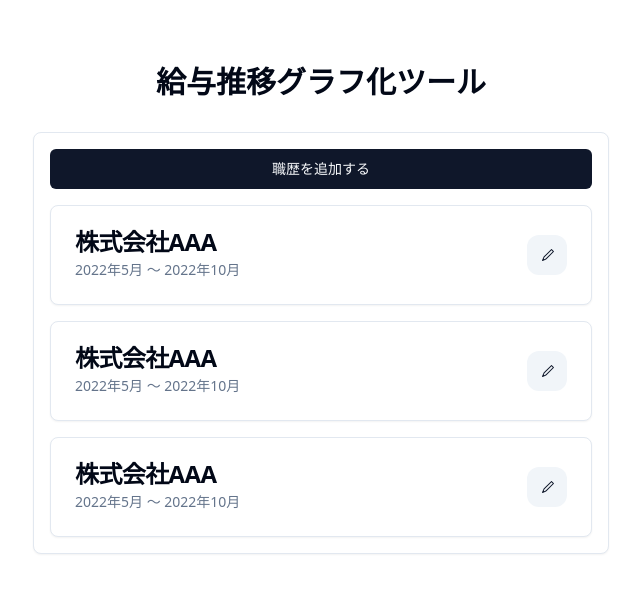
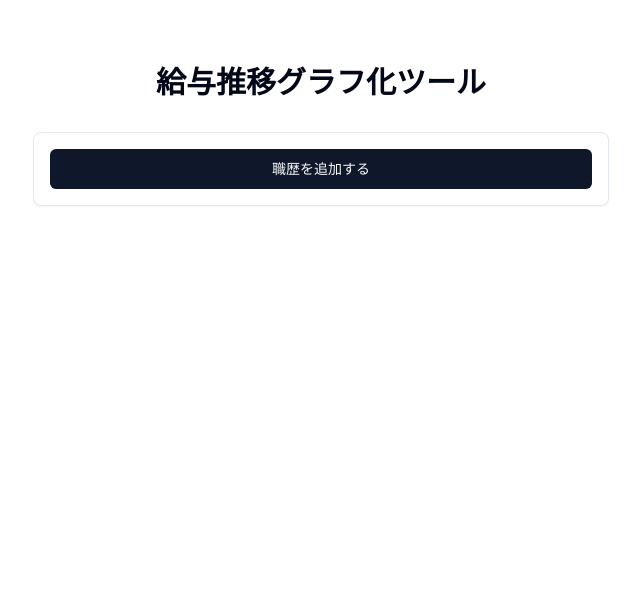
Before and after one commit to money-flows/salary-flows-lite, a React (Vite) app: page / in a window 1280 px wide. Shown: the top 592 px of the page, without its empty margins (319-959 px from the left). Built offline with nearby package versions, Linux system fonts and the light colour scheme.

Commit message:
feat: implement add career function

```diff
--- a/src/App.tsx
+++ b/src/App.tsx
@@ -7,8 +7,10 @@ import {
   useNewCareerDialog,
 } from "@/components/career-dialog";
 import { Card } from "./components/ui/card";
+import { useCareers } from "./hooks/use-careers";
 
 function App() {
+  const { careers } = useCareers();
   const { onOpen: onNewCareerDialogOpen } = useNewCareerDialog();
   const { onOpen: onEditCareerDialogOpen } = useEditCareerDialog();
 
@@ -21,26 +23,13 @@ function App() {
           職歴を追加する
         </Button>
 
-        <CareerCard
-          companyName="株式会社AAA"
-          startMonth="2022年5月"
-          endMonth="2022年10月"
-          onEdit={onEditCareerDialogOpen}
-        />
-
-        <CareerCard
-          companyName="株式会社AAA"
-          startMonth="2022年5月"
-          endMonth="2022年10月"
-          onEdit={onEditCareerDialogOpen}
-        />
-
-        <CareerCard
-          companyName="株式会社AAA"
-          startMonth="2022年5月"
-          endMonth="2022年10月"
-          onEdit={onEditCareerDialogOpen}
-        />
+        {careers.map((career, index) => (
+          <CareerCard
+            key={index}
+            career={career}
+            onEdit={onEditCareerDialogOpen}
+          />
+        ))}
       </Card>
 
       <NewCareerDialog />
--- a/src/components/career-card.tsx
+++ b/src/components/career-card.tsx
@@ -1,32 +1,26 @@
 import { Button } from "@/components/ui/button";
 import { Card } from "@/components/ui/card";
+import { Career } from "@/types/career";
 import { Pencil1Icon } from "@radix-ui/react-icons";
 
 interface CareerCardProps {
-  companyName: string;
-  startMonth: string;
-  endMonth: string;
+  career: Career;
   onEdit: () => void;
 }
 
-export function CareerCard({
-  companyName,
-  startMonth,
-  endMonth,
-  onEdit,
-}: CareerCardProps) {
+export function CareerCard({ career, onEdit }: CareerCardProps) {
   return (
-    <Card className="flex items-center justify-between p-6">
+    <Card className="flex items-center justify-between p-6 gap-2">
       <div className="space-y-1.5">
-        <h3 className="text-2xl font-semibold leading-none tracking-tight">
-          {companyName}
+        <h3 className="text-xl font-semibold tracking-tight">
+          {career.companyName}
         </h3>
         <div className="text-muted-foreground text-sm">
-          {`${startMonth} 〜 ${endMonth}`}
+          {`${career.startYear}年${career.startMonth}月 〜 ${career.endYear}年${career.endMonth}月`}
         </div>
       </div>
       <Button
-        className="rounded-xl"
+        className="rounded-xl shrink-0"
         variant="secondary"
         size="icon"
         onClick={onEdit}
--- a/src/components/career-dialog/components/base-career-dialog/base-career-dialog-form.tsx
+++ b/src/components/career-dialog/components/base-career-dialog/base-career-dialog-form.tsx
@@ -6,12 +6,15 @@ import { Period } from "./period";
 import { formSchema, FormSchema, TransformedFormSchema } from "./form-schema";
 import { CompanyName } from "./company-name";
 import { SalaryTable } from "./salary-table";
+import { useCareers } from "@/hooks/use-careers";
 
 interface BaseCareerDialogFormProps {
   onClose: () => void;
 }
 
 export function BaseCareerDialogForm({ onClose }: BaseCareerDialogFormProps) {
+  const { addCareer } = useCareers();
+
   const form = useForm<FormSchema, any, TransformedFormSchema>({
     resolver: zodResolver(formSchema),
     defaultValues: {
@@ -31,7 +34,17 @@ export function BaseCareerDialogForm({ onClose }: BaseCareerDialogFormProps) {
   });
 
   const onSubmit: SubmitHandler<TransformedFormSchema> = (data) => {
-    console.log(data);
+    addCareer({
+      companyName: data.companyName,
+      startYear: data.startYear,
+      startMonth: data.startMonth,
+      endYear: data.validEndYear,
+      endMonth: data.validEndMonth,
+      salaries: data.salaries.map((salary) => ({
+        gross: salary.gross,
+        net: salary.net,
+      })),
+    });
     onClose();
   };
 
--- /dev/null
+++ b/src/hooks/use-careers.ts
@@ -0,0 +1,13 @@
+import { Career } from "@/types/career";
+import { create } from "zustand";
+
+interface CareersStore {
+  careers: Career[];
+  addCareer: (career: Career) => void;
+}
+
+export const useCareers = create<CareersStore>((set) => ({
+  careers: [],
+  addCareer: (career) =>
+    set((state) => ({ careers: [...state.careers, career] })),
+}));
--- /dev/null
+++ b/src/types/career.ts
@@ -0,0 +1,13 @@
+interface Salary {
+  gross: number;
+  net: number;
+}
+
+export interface Career {
+  companyName: string;
+  startYear: number;
+  startMonth: number;
+  endYear: number;
+  endMonth: number;
+  salaries: Salary[];
+}
```
